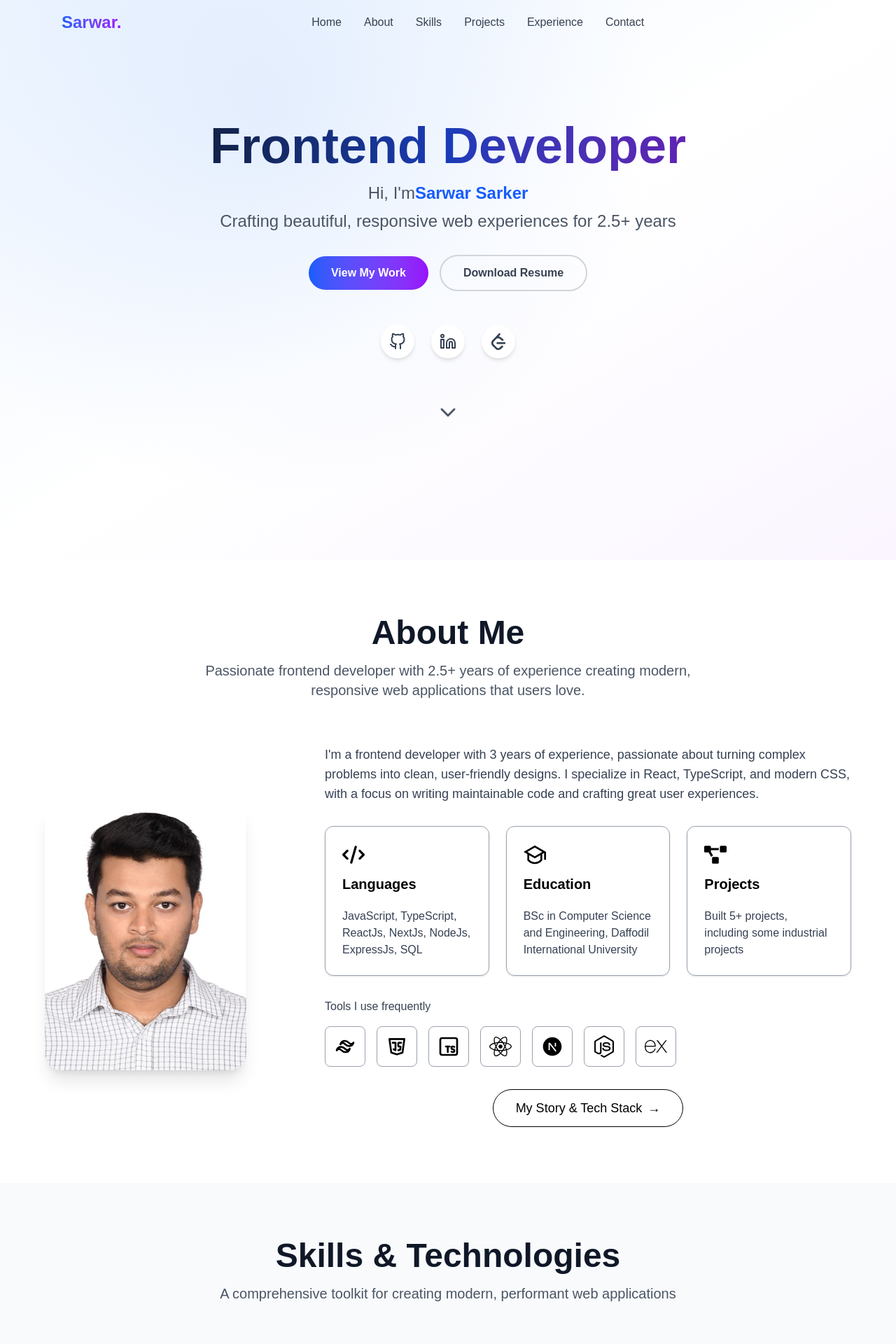
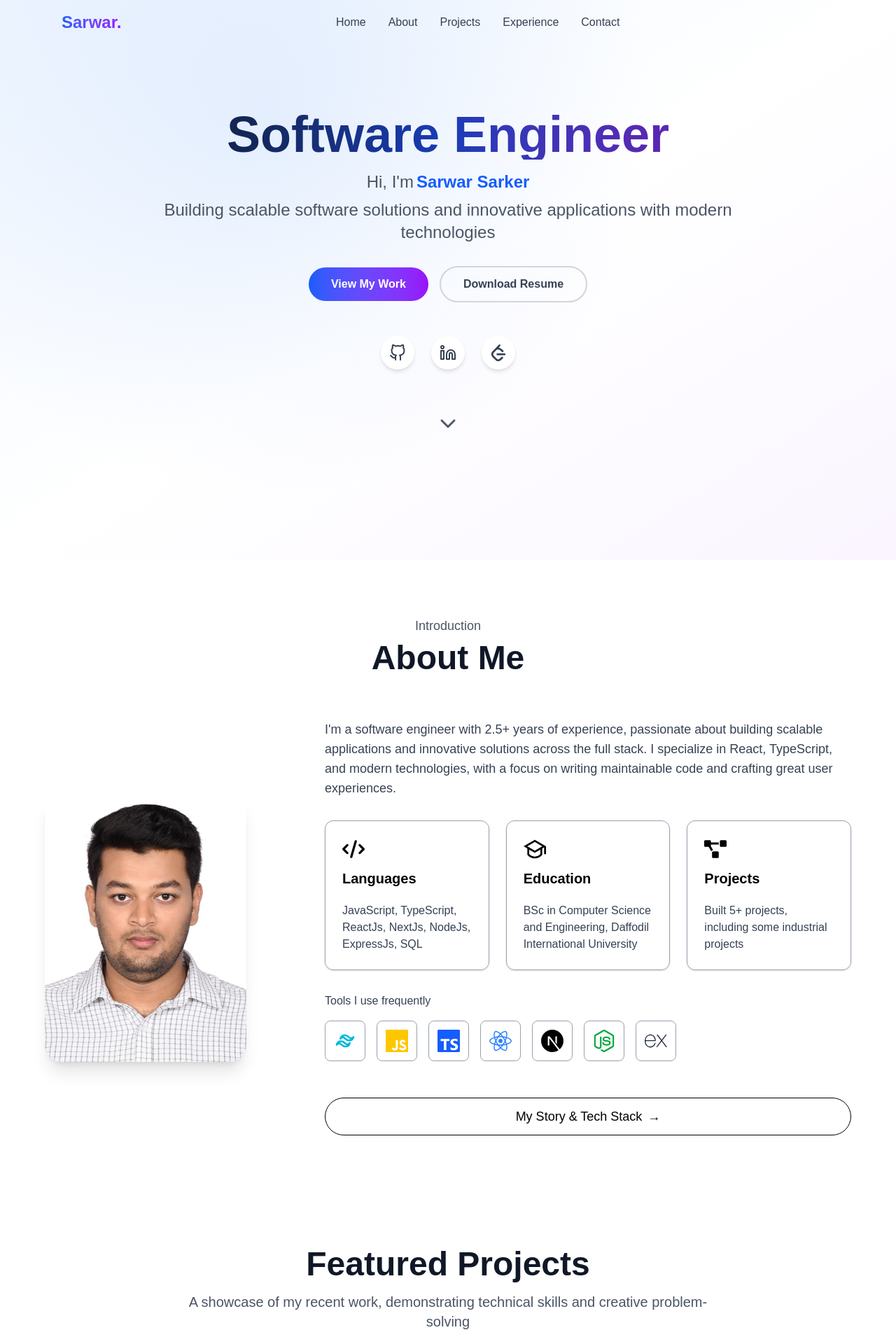
Before and after one commit to SarwarSarker/portfolio2.0, a Next.js app: page / in a window 1280 px wide. Shown: the top 1920 px of the page at 70% size. Built offline with nearby package versions, Linux system fonts and the light colour scheme; a web font is replaced by a local one.

Commit message:
About section updated

```diff
--- a/src/app/page.tsx
+++ b/src/app/page.tsx
@@ -13,7 +13,7 @@ export default function Home() {
       <Header />
       <Hero />
       <About />
-      <Skills />
+      {/* <Skills /> */}
       <Projects />
       <Experience />
       <Contact />
--- a/src/components/About.tsx
+++ b/src/components/About.tsx
@@ -1,23 +1,31 @@
 import React from "react";
 import Image from "next/image";
-import { FaCode, FaNodeJs, FaReact } from "react-icons/fa6";
-import { RiGraduationCapLine, RiNextjsFill } from "react-icons/ri";
+import { FaCode } from "react-icons/fa6";
+import { RiGraduationCapLine } from "react-icons/ri";
 import { FaProjectDiagram } from "react-icons/fa";
-import { TbBrandJavascript, TbBrandTailwind, TbBrandTypescript } from "react-icons/tb";
-import { SiExpress } from "react-icons/si";
+import { TbBrandTailwind } from "react-icons/tb";
+import {
+  SiJavascript,
+  SiTypescript,
+  SiReact,
+  SiNextdotjs,
+  SiNodedotjs,
+  SiExpress as SiExpressColor,
+} from "react-icons/si";
+import Link from "next/link";
 
 const About: React.FC = () => {
   return (
-    <section className="py-20 bg-white dark:bg-gray-900">
+    <section id="about" className="py-20 bg-white dark:bg-gray-900">
       <div className="container mx-auto px-6">
         <div className="text-center mb-16">
+          <p className="text-lg mb-2 text-gray-600 dark:text-gray-300 max-w-3xl mx-auto">
+            Introduction
+          </p>
+
           <h2 className="text-4xl md:text-5xl font-bold mb-4 text-gray-900 dark:text-white">
             About Me
           </h2>
-          <p className="text-xl text-gray-600 dark:text-gray-300 max-w-3xl mx-auto">
-            Passionate frontend developer with 2.5+ years of experience creating
-            modern, responsive web applications that users love.
-          </p>
         </div>
         <div className="max-w-6xl mx-auto w-full flex flex-col lg:flex-row gap-20 items-center">
           {/* Profile Image */}
@@ -34,11 +42,11 @@ const About: React.FC = () => {
           <div className="flex-1">
             <div>
               <p className="text-lg text-gray-700 dark:text-gray-200 mb-8 text-center lg:text-left">
-                I&apos;m a frontend developer with 3 years of experience,
-                passionate about turning complex problems into clean,
-                user-friendly designs. I specialize in React, TypeScript, and
-                modern CSS, with a focus on writing maintainable code and
-                crafting great user experiences.
+                I&apos;m a software engineer with 2.5+ years of experience,
+                passionate about building scalable applications and innovative
+                solutions across the full stack. I specialize in React,
+                TypeScript, and modern technologies, with a focus on writing
+                maintainable code and crafting great user experiences.
               </p>
             </div>
 
@@ -47,7 +55,8 @@ const About: React.FC = () => {
                 <FaCode className="w-8 h-8" />
                 <div className="mb-2 text-xl font-semibold">Languages</div>
                 <div className="text-gray-700 dark:text-gray-300 text-base">
-                  JavaScript, TypeScript, ReactJs, NextJs, NodeJs, ExpressJs, SQL
+                  JavaScript, TypeScript, ReactJs, NextJs, NodeJs, ExpressJs,
+                  SQL
                 </div>
               </div>
               <div className="flex flex-col gap-3 border border-gray-400 dark:border-gray-700 rounded-xl p-6 shadow-sm">
@@ -73,44 +82,44 @@ const About: React.FC = () => {
               </p>
 
               <div className="flex gap-4 mb-8">
-              <div className="relative group p-3 rounded-lg border border-gray-400 dark:border-gray-700 cursor-pointer">
-                  <TbBrandTailwind className="w-8 h-8" />
+                <div className="relative group p-3 rounded-lg border border-gray-400 dark:border-gray-700 cursor-pointer">
+                  <TbBrandTailwind className="w-8 h-8 text-cyan-500" />
                   <span className="absolute left-1/2 -translate-x-1/2 top-full mt-2 px-3 py-1 rounded bg-gray-800 text-white text-xs opacity-0 group-hover:opacity-100 transition pointer-events-none whitespace-nowrap z-10">
                     Tailwind CSS
                   </span>
                 </div>
                 <div className="relative group p-3 rounded-lg border border-gray-400 dark:border-gray-700 cursor-pointer">
-                  <TbBrandJavascript className="w-8 h-8" />
+                  <SiJavascript className="w-8 h-8 text-yellow-400" />
                   <span className="absolute left-1/2 -translate-x-1/2 top-full mt-2 px-3 py-1 rounded bg-gray-800 text-white text-xs opacity-0 group-hover:opacity-100 transition pointer-events-none whitespace-nowrap z-10">
                     JavaScript
                   </span>
                 </div>
                 <div className="relative group p-3 rounded-lg border border-gray-400 dark:border-gray-700 cursor-pointer">
-                  <TbBrandTypescript className="w-8 h-8" />
+                  <SiTypescript className="w-8 h-8 text-blue-600" />
                   <span className="absolute left-1/2 -translate-x-1/2 top-full mt-2 px-3 py-1 rounded bg-gray-800 text-white text-xs opacity-0 group-hover:opacity-100 transition pointer-events-none whitespace-nowrap z-10">
                     TypeScript
                   </span>
                 </div>
                 <div className="relative group p-3 rounded-lg border border-gray-400 dark:border-gray-700 cursor-pointer">
-                  <FaReact className="w-8 h-8" />
+                  <SiReact className="w-8 h-8 text-blue-500" />
                   <span className="absolute left-1/2 -translate-x-1/2 top-full mt-2 px-3 py-1 rounded bg-gray-800 text-white text-xs opacity-0 group-hover:opacity-100 transition pointer-events-none whitespace-nowrap z-10">
                     React
                   </span>
                 </div>
                 <div className="relative group p-3 rounded-lg border border-gray-400 dark:border-gray-700 cursor-pointer">
-                  <RiNextjsFill className="w-8 h-8" />
+                  <SiNextdotjs className="w-8 h-8 text-black dark:text-white" />
                   <span className="absolute left-1/2 -translate-x-1/2 top-full mt-2 px-3 py-1 rounded bg-gray-800 text-white text-xs opacity-0 group-hover:opacity-100 transition pointer-events-none whitespace-nowrap z-10">
                     Next.js
                   </span>
                 </div>
                 <div className="relative group p-3 rounded-lg border border-gray-400 dark:border-gray-700 cursor-pointer">
-                  <FaNodeJs className="w-8 h-8" />
+                  <SiNodedotjs className="w-8 h-8 text-green-600" />
                   <span className="absolute left-1/2 -translate-x-1/2 top-full mt-2 px-3 py-1 rounded bg-gray-800 text-white text-xs opacity-0 group-hover:opacity-100 transition pointer-events-none whitespace-nowrap z-10">
                     Node.js
                   </span>
                 </div>
                 <div className="relative group p-3 rounded-lg border border-gray-400 dark:border-gray-700 cursor-pointer">
-                  <SiExpress className="w-8 h-8" />
+                  <SiExpressColor className="w-8 h-8 text-gray-800 dark:text-gray-200" />
                   <span className="absolute left-1/2 -translate-x-1/2 top-full mt-2 px-3 py-1 rounded bg-gray-800 text-white text-xs opacity-0 group-hover:opacity-100 transition pointer-events-none whitespace-nowrap z-10">
                     Express.js
                   </span>
@@ -119,10 +128,13 @@ const About: React.FC = () => {
             </div>
 
             <div className="flex justify-center">
-              <button className="flex items-center gap-2 border rounded-full px-8 py-3 text-lg font-medium hover:bg-gray-100 dark:hover:bg-gray-800 transition">
+              <Link
+                href="#"
+                className="flex items-center justify-center w-full gap-2 border rounded-full px-8 py-3 mt-5 text-lg font-medium hover:bg-gray-100 dark:hover:bg-gray-800 transition"
+              >
                 My Story & Tech Stack
                 <span>→</span>
-              </button>
+              </Link>
             </div>
           </div>
         </div>
--- a/src/components/Experience.tsx
+++ b/src/components/Experience.tsx
@@ -4,46 +4,55 @@ import { FiCalendar, FiMapPin } from "react-icons/fi";
 const Experience: React.FC = () => {
   const experiences = [
     {
-      title: "Senior Frontend Developer",
-      company: "TechCorp Solutions",
-      location: "San Francisco, CA",
-      period: "2023 - Present",
+      title: "Software Engineer (ReactJs)",
+      company: "MoMagic Bangladesh Limited",
+      location: "Dhaka, Bangladesh",
+      period: "May 2024 - Present",
       description:
-        "Leading frontend development for enterprise-level web applications. Mentoring junior developers and implementing modern development practices.",
+        "Developed full-stack web applications using React, TypeScript, and modern development practices.",
       achievements: [
-        "Increased application performance by 40% through code optimization",
-        "Led a team of 4 developers on a major product redesign",
-        "Implemented automated testing reducing bugs by 60%",
+        "Built and maintained scalable frontend architectures using React.js and Next.js frameworks with performance optimization.",
+        "Designed and implemented RESTful APIs endpoints for seamless data exchange between frontend and backend services.",
+        "Developed content management system (CMS) features using React.js with Redux state management for complex data flows.",
+        "Optimized application performance and SEO through Next.js server-side rendering (SSR) and static site generation (SSG).",
+        "Engineered secure authentication systems including OTP-based login functionality with mobile number verification. Integrated third-party payment gateways and Direct Carrier Billing (DCB) systems to enhance user payment experience.",
+        "Implemented modern API management using RTK Query for efficient data fetching, caching, and state synchronization.",
+        "Enhanced user experience through advanced animations and micro-interactions using Framer Motion library.",
       ],
-      technologies: ["React", "TypeScript", "Next.js", "GraphQL", "AWS"],
+      technologies: [
+        "React",
+        "Next.js",
+        "TypeScript",
+        "JavaScript",
+        "NodeJs",
+        "ExpressJs",
+        "MySQL",
+      ],
     },
     {
-      title: "Frontend Developer",
-      company: "StartupFlow",
-      location: "Austin, TX",
-      period: "2022 - 2023",
+      title: "Software Engineer",
+      company: "Idlewild Digital",
+      location: "Dhaka, Bangladesh",
+      period: "Dec 2023 - Apr 2024",
       description:
         "Developed responsive web applications for various startup clients. Collaborated closely with designers and backend developers.",
       achievements: [
-        "Built 12+ client projects from conception to deployment",
-        "Improved mobile responsiveness across all projects",
-        "Implemented design systems reducing development time by 30%",
+        "Developed 5+ client projects from concept to deployment, working with diverse startup requirements and tight deadlines.",
+        "Created reusable component libraries and design systems to accelerate development across multiple client projects.",
+        "Implemented advanced form validation and error handling systems using React Hook Form and Yup validation schemas.",
+        "Built custom dashboard interfaces with real-time data visualization using Chart.js libraries.",
+        "Optimized web applications for mobile-first responsive design, achieving 95%+ mobile compatibility scores.",
+        "Collaborated with UI/UX designers to implement pixel-perfect designs and ensure brand consistency across applications.",
+        "Reduced application bundle size by 40% through code splitting and lazy loading optimization techniques.",
       ],
-      technologies: ["React", "JavaScript", "Sass", "REST APIs", "Git"],
-    },
-    {
-      title: "Junior Frontend Developer",
-      company: "WebCreatives",
-      location: "Remote",
-      period: "2021 - 2022",
-      description:
-        "Started my professional journey developing modern web interfaces. Focused on learning best practices and contributing to team projects.",
-      achievements: [
-        "Converted 15+ Figma designs to pixel-perfect web pages",
-        "Improved website loading speed by 25%",
-        "Collaborated on a major e-commerce platform rewrite",
+      technologies: [
+        "React",
+        "Next.js",
+        "JavaScript",
+        "Sass",
+        "REST APIs",
+        "Git",
       ],
-      technologies: ["HTML", "CSS", "JavaScript", "jQuery", "Bootstrap"],
     },
   ];
 
--- a/src/components/Header.tsx
+++ b/src/components/Header.tsx
@@ -1,5 +1,6 @@
 "use client"
 
+import Link from 'next/link';
 import React, { useState, useEffect } from 'react';
 import { RiMenu3Line } from 'react-icons/ri';
 import { RxCross2 } from 'react-icons/rx';
@@ -28,8 +29,8 @@ const Header: React.FC = () => {
   const navItems = [
     { label: 'Home', id: 'hero' },
     { label: 'About', id: 'about' },
-    { label: 'Skills', id: 'skills' },
-    { label: 'Projects', id: 'projects' },
+    // { label: 'Skills', id: 'skills' },
+    { label: 'Projects', id: 'project' },
     { label: 'Experience', id: 'experience' },
     { label: 'Contact', id: 'contact' },
   ];
@@ -51,13 +52,13 @@ const Header: React.FC = () => {
           {/* Desktop Navigation */}
           <div className="hidden md:flex items-center space-x-8">
             {navItems.map((item) => (
-              <button
+              <Link
                 key={item.id}
-                onClick={() => scrollToSection(item.id)}
-                className="text-gray-700 dark:text-gray-300 hover:text-blue-600 dark:hover:text-blue-400 transition-colors duration-200 font-medium"
+                href={`#${item.id}`}
+                className="text-gray-700 dark:text-gray-300 hover:text-blue-600 hover:border-b-2 hover:border-blue-600 dark:hover:text-blue-400 transition-colors duration-200 cursor-pointer font-medium"
               >
                 {item.label}
-              </button>
+              </Link>
             ))}
           </div>
 
--- a/src/components/Hero.tsx
+++ b/src/components/Hero.tsx
@@ -1,5 +1,6 @@
 "use client";
 
+import Link from "next/link";
 import React from "react";
 import { FiChevronDown, FiGithub, FiLinkedin } from "react-icons/fi";
 import { SiLeetcode } from "react-icons/si";
@@ -25,28 +26,28 @@ const Hero: React.FC = () => {
         <div className="text-center max-w-4xl mx-auto">
           <div className="mb-6">
             <h1 className="text-5xl md:text-7xl font-bold mb-4 bg-gradient-to-r from-gray-900 via-blue-800 to-purple-800 dark:from-white dark:via-blue-200 dark:to-purple-200 bg-clip-text text-transparent animate-fade-in">
-              Frontend Developer
+              Software Engineer
             </h1>
             <div className="text-xl md:text-2xl text-gray-600 dark:text-gray-300 mb-8 animate-fade-in-delay">
               <span className="block mb-2">
                 Hi, I&apos;m
-                <span className="font-semibold text-blue-600 dark:text-blue-400">
+                <span className="font-semibold text-blue-600 dark:text-blue-400 ml-1">
                   Sarwar Sarker
                 </span>
               </span>
               <span className="block">
-                Crafting beautiful, responsive web experiences for 2.5+ years
+                Building scalable software solutions and innovative applications with modern technologies
               </span>
             </div>
           </div>
 
           <div className="flex flex-col sm:flex-row items-center justify-center gap-4 mb-12 animate-fade-in-delay-2">
-            <button className="px-8 py-3 bg-gradient-to-r from-blue-600 to-purple-600 text-white rounded-full font-semibold hover:shadow-lg transform hover:scale-105 transition-all duration-200 hover:from-blue-700 hover:to-purple-700">
+            <Link href="#project" className="px-8 py-3 bg-gradient-to-r from-blue-600 to-purple-600 text-white rounded-full font-semibold hover:shadow-lg transform hover:scale-105 transition-all duration-200 hover:from-blue-700 hover:to-purple-700 cursor-pointer">
               View My Work
-            </button>
-            <button className="px-8 py-3 border-2 border-gray-300 dark:border-gray-600 text-gray-700 dark:text-gray-300 rounded-full font-semibold hover:border-blue-600 dark:hover:border-blue-400 hover:text-blue-600 dark:hover:text-blue-400 transition-all duration-200">
+            </Link>
+            <a href="/resume.pdf" download className="px-8 py-3 border-2 border-gray-300 dark:border-gray-600 text-gray-700 dark:text-gray-300 rounded-full font-semibold hover:border-blue-600 dark:hover:border-blue-400 hover:text-blue-600 dark:hover:text-blue-400 transition-all duration-200 cursor-pointer">
               Download Resume
-            </button>
+            </a>
           </div>
 
           <div className="flex items-center justify-center space-x-6 mb-16 animate-fade-in-delay-3">
--- a/src/components/Projects.tsx
+++ b/src/components/Projects.tsx
@@ -86,7 +86,7 @@ const Projects: React.FC = () => {
   const otherProjects = projects.filter((project) => !project.featured);
 
   return (
-    <section id="projects" className="py-20 bg-white dark:bg-gray-900">
+    <section id="project" className="py-20 bg-white dark:bg-gray-900">
       <div className="container mx-auto px-6">
         <div className="max-w-6xl mx-auto">
           <div className="text-center mb-16">
```
